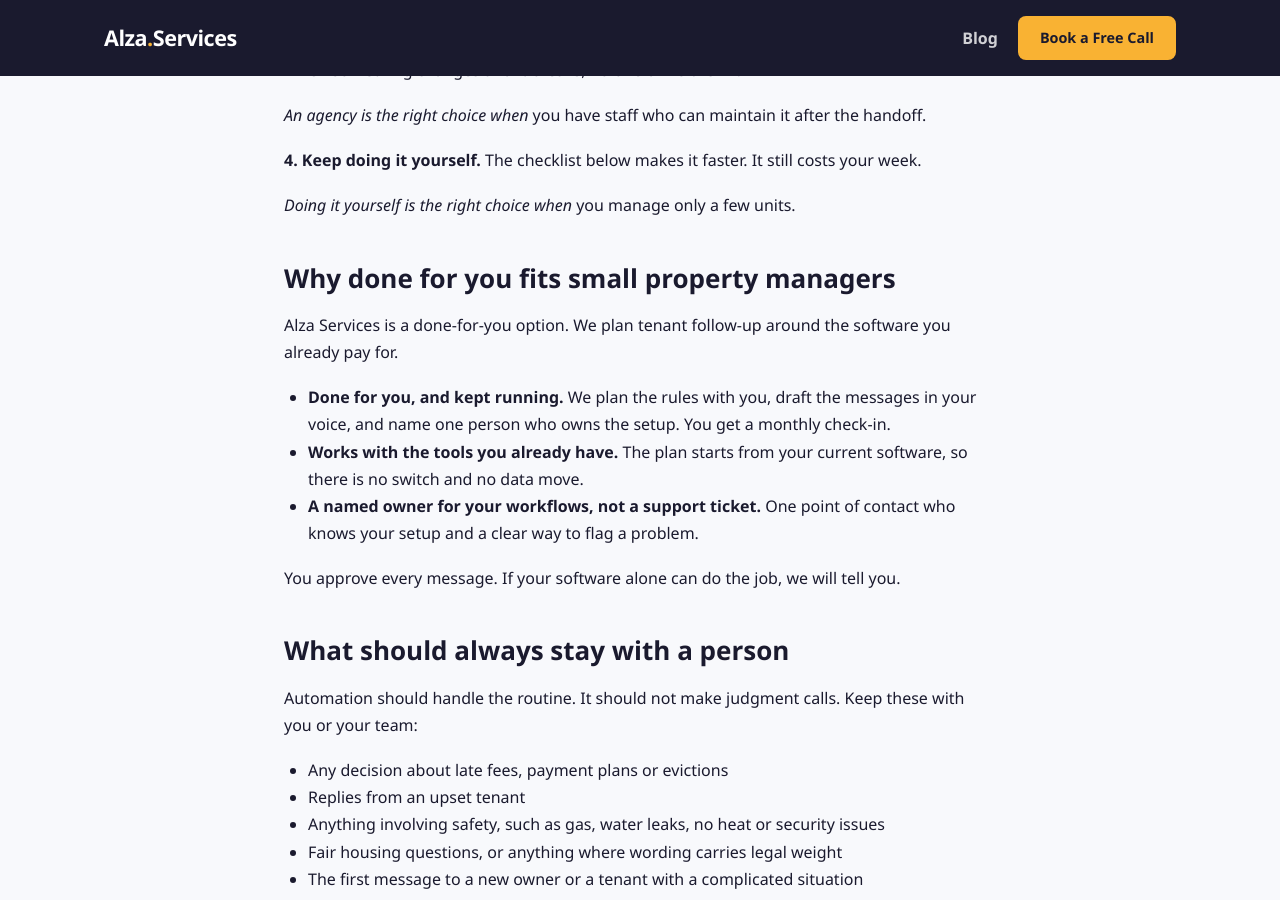
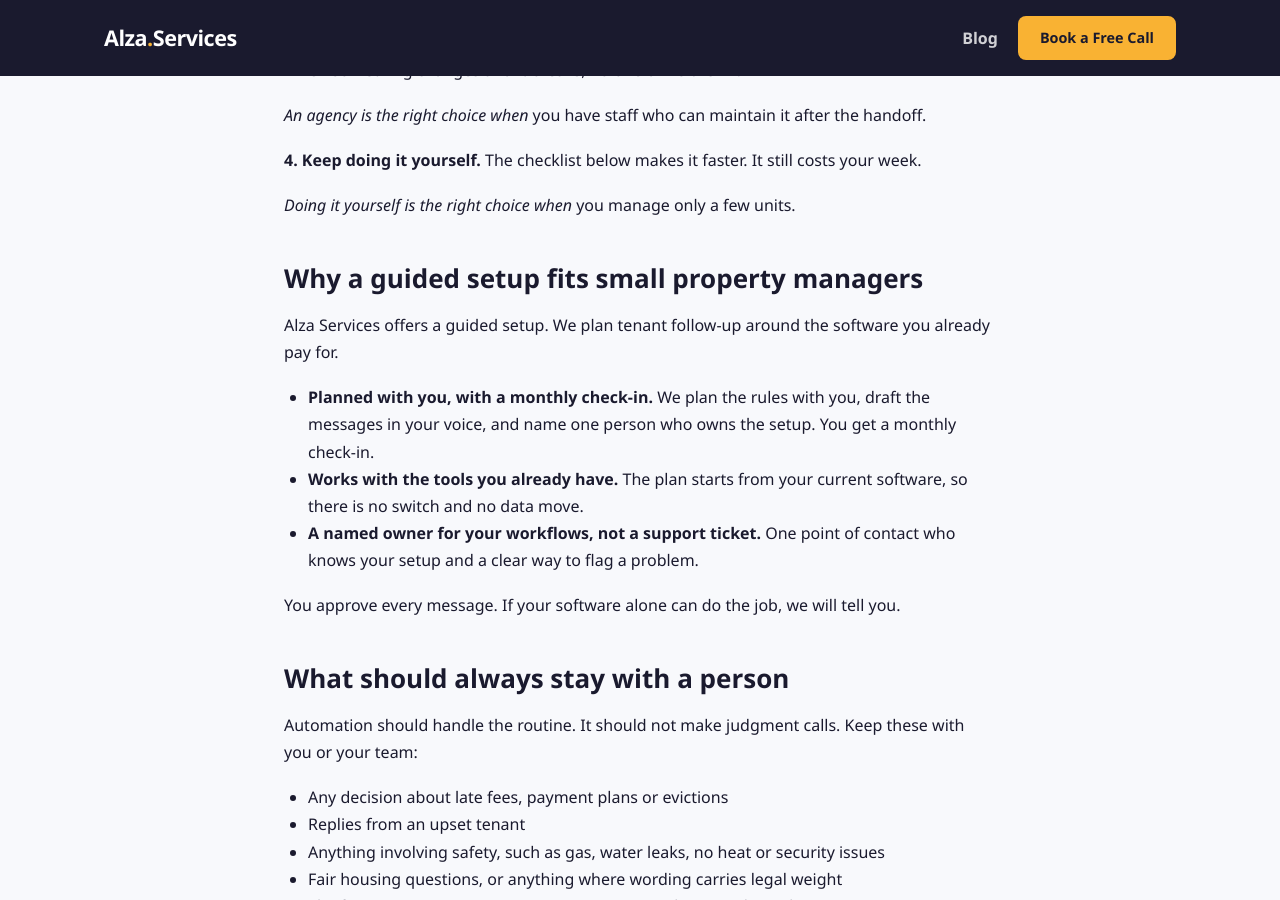
Before and after one commit to getsapalacios/alzallc.com, a Jekyll site: the page built from _posts/2026-11-03-property-manager-tenant-follow-up.md, in a window 1280 px wide and 900 px high, scrolled down 2394 px. Built offline with Jekyll 4.4.1, drawn with Linux system fonts in a browser that asks for light colours.

Commit message:
Replace remaining done-for-you promises with guided setup
Co-Authored-By: Claude Opus 5.5 <noreply@anthropic.com>

```diff
--- a/_posts/2026-11-03-property-manager-tenant-follow-up.md
+++ b/_posts/2026-11-03-property-manager-tenant-follow-up.md
@@ -68,11 +68,11 @@ Here are the four common ways to get tenant follow-up off your plate, with the h
 
 *Doing it yourself is the right choice when* you manage only a few units.
 
-## Why done for you fits small property managers
+## Why a guided setup fits small property managers
 
-Alza Services is a done-for-you option. We plan tenant follow-up around the software you already pay for.
+Alza Services offers a guided setup. We plan tenant follow-up around the software you already pay for.
 
-- **Done for you, and kept running.** We plan the rules with you, draft the messages in your voice, and name one person who owns the setup. You get a monthly check-in.
+- **Planned with you, with a monthly check-in.** We plan the rules with you, draft the messages in your voice, and name one person who owns the setup. You get a monthly check-in.
 - **Works with the tools you already have.** The plan starts from your current software, so there is no switch and no data move.
 - **A named owner for your workflows, not a support ticket.** One point of contact who knows your setup and a clear way to flag a problem.
 
```
Also changed, not shown: _posts/2026-11-17-lead-follow-up-inbox.md (+3 -3 lines), _posts/2026-12-01-monthly-report-automation.md (+3 -3 lines).
